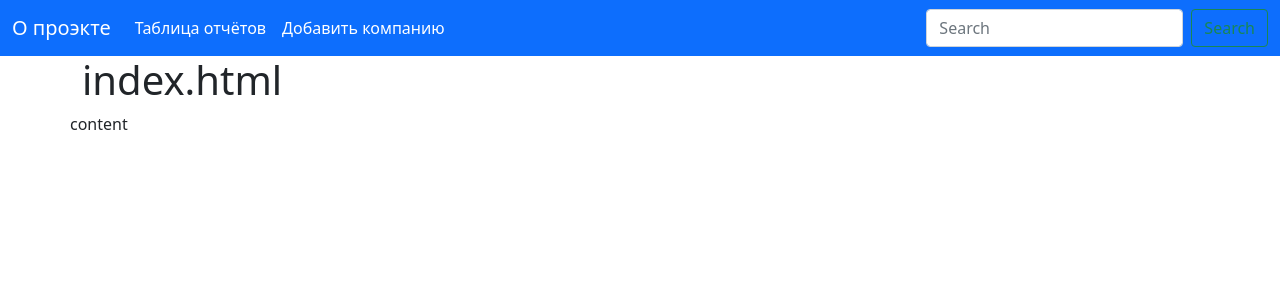
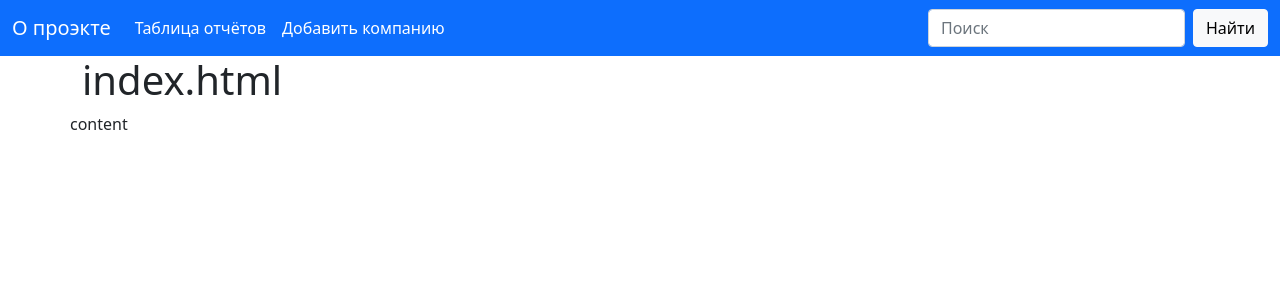
Before and after one commit to wwwAiru/web-msfo-stock-bot, a Flask app: page / in a window 1280 px wide. Shown: the top 300 px of the page. Run offline with Flask 2, Linux system fonts and the light colour scheme.

```diff
--- a/templates/base.html
+++ b/templates/base.html
@@ -30,10 +30,10 @@
         <form class="d-flex" method="GET">
             <!-- name="search" - задаём имя переменной, request - это глобальный зарезервированный объект flask'a,
             метод args - словарь объекта request, метод словаря get выдаёт значению по ключу search, если ничего нет,
-             передаётся в бэк пустая строка -->
-          <input class="form-control me-2" type="search" placeholder="Search" aria-label="Search"
+            в бэк передаётся  пустая строка -->
+          <input class="form-control me-2" type="search" placeholder="Поиск" aria-label="Search"
                  name="search" value="{{ request.args.get('search', '') }}">
-          <button class="btn btn-outline-success" type="submit">Search</button>
+          <button class="btn btn-light" type="submit">Найти</button>
         </form>
 
       </div>
```
